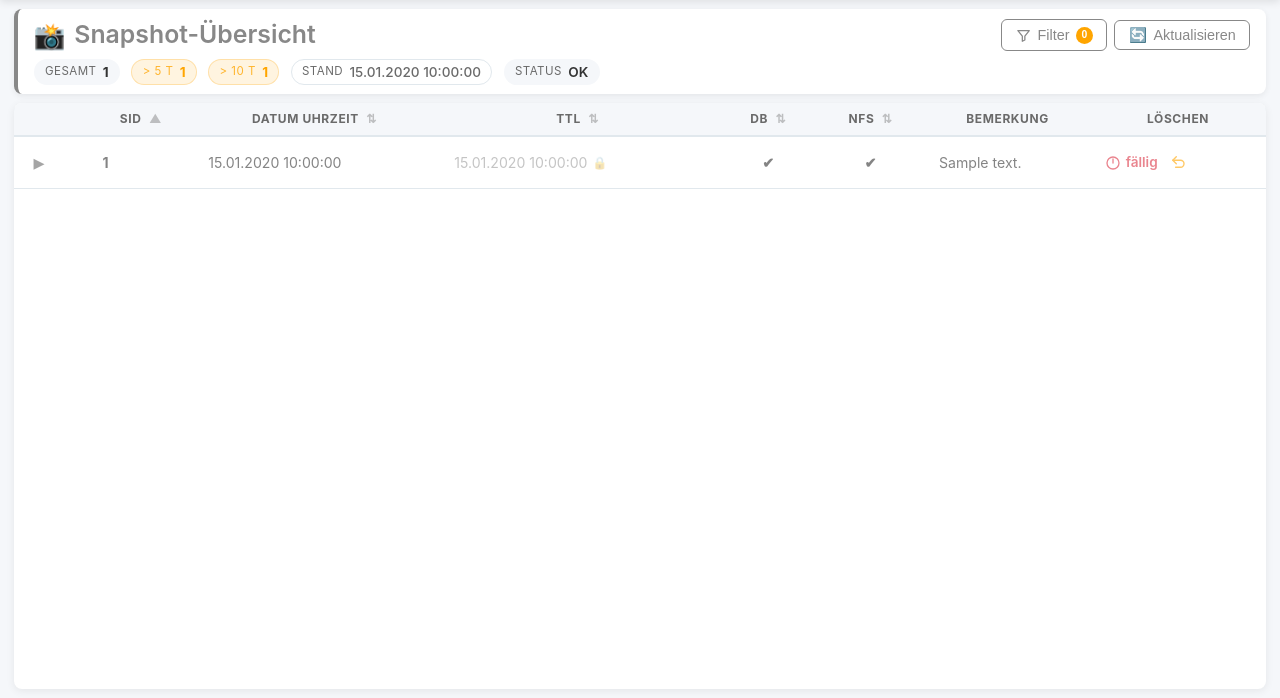
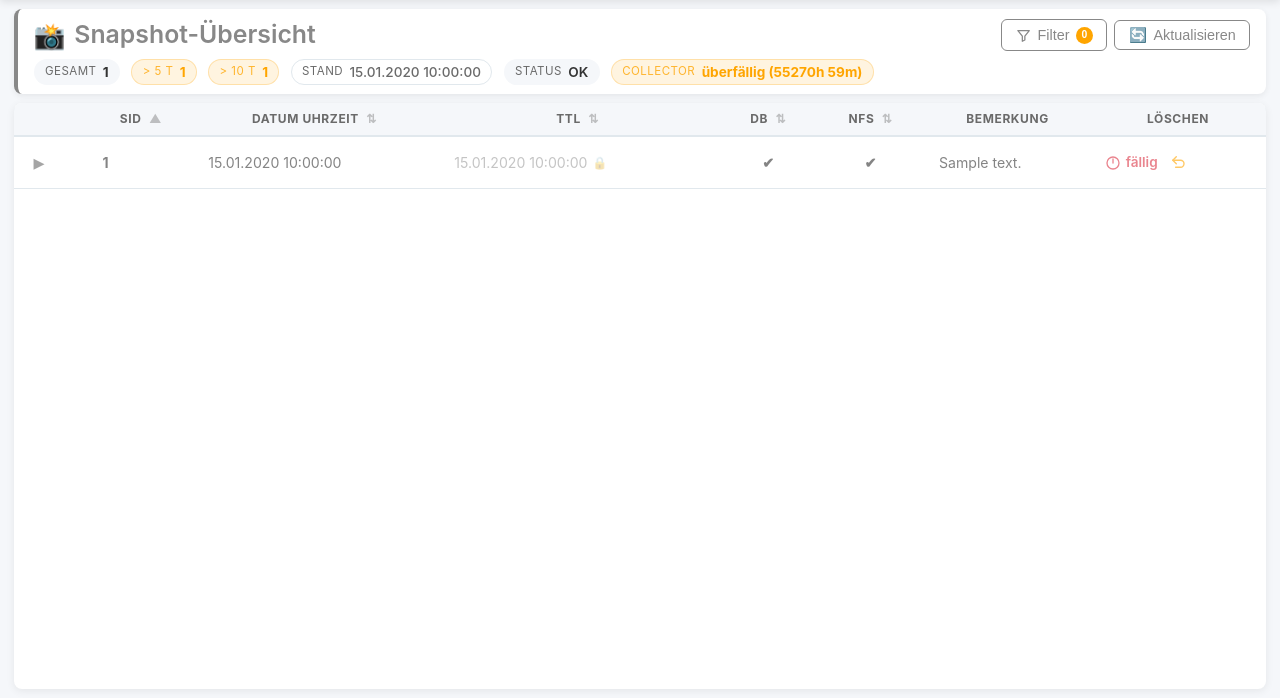
Before and after one commit to TimUx/storage-dashboard, a Flask app: page /snaps in a window 1280 px wide. Shown: the part 102-800 px from the top of the page. Run offline with Flask 3, Linux system fonts and the light colour scheme; tables that the repository leaves empty hold one stand-in row (values such as "Sample post").

Commit message:
fix(snaps): compact filter row and expose collector refresh diagnostics
Improve the snapshots header by fitting filters into a denser single-row layout and add collector metadata so overdue or failed background refreshes are visible directly in the UI.

Co-authored-by: Cursor <cursoragent@cursor.com>

```diff
--- a/app/routes/snaps.py
+++ b/app/routes/snaps.py
@@ -183,6 +183,16 @@ def api_list():
     last_run = SnapshotCollectorMetadata.query.order_by(
         SnapshotCollectorMetadata.run_at.desc()
     ).first()
+    last_success_run = SnapshotCollectorMetadata.query.filter(
+        SnapshotCollectorMetadata.status == 'success'
+    ).order_by(SnapshotCollectorMetadata.run_at.desc()).first()
+    last_error_run = SnapshotCollectorMetadata.query.filter(
+        SnapshotCollectorMetadata.status == 'error'
+    ).order_by(SnapshotCollectorMetadata.run_at.desc()).first()
+    try:
+        from app.snap_service import SNAP_COLLECT_INTERVAL_SECONDS
+    except Exception:
+        SNAP_COLLECT_INTERVAL_SECONDS = 15 * 60
 
     snapshots_payload = []
     for rec in records:
@@ -208,6 +218,16 @@ def api_list():
             'older_10_days': older_10,
             'last_update': (last_run.run_at.isoformat() + 'Z') if last_run else None,
             'last_update_status': last_run.status if last_run else None,
+            'last_success_update': (
+                last_success_run.run_at.isoformat() + 'Z'
+            ) if last_success_run else None,
+            'last_error_update': (
+                last_error_run.run_at.isoformat() + 'Z'
+            ) if last_error_run else None,
+            'last_error_message': (
+                (last_error_run.error_message or '').strip()
+            ) if last_error_run else None,
+            'collector_interval_seconds': SNAP_COLLECT_INTERVAL_SECONDS,
             'actions_lock_hours': _TTL_ACTION_LOCK_HOURS,
             'ttl_min_increase_hours': _TTL_MIN_INCREASE_HOURS,
             'snap_ttl_auto_delete_enabled': snap_ttl_auto_delete_enabled,
--- a/app/templates/snaps.html
+++ b/app/templates/snaps.html
@@ -172,8 +172,8 @@ body.sn-page > .container {
     box-shadow: 0 2px 6px rgba(0,0,0,.07);
     padding: .65rem .9rem;
     display: grid;
-    grid-template-columns: minmax(220px, 2fr) repeat(4, minmax(140px, 1fr)) auto;
-    gap: .5rem .85rem;
+    grid-template-columns: minmax(220px, 1.8fr) repeat(4, minmax(118px, .9fr)) minmax(185px, auto) auto;
+    gap: .4rem .6rem;
     align-items: end;
     flex: 0 0 auto;
 }
@@ -199,7 +199,7 @@ body.sn-page > .container {
     display: inline-flex;
     align-items: center;
     gap: .3rem;
-    font-size: .72rem;
+    font-size: .68rem;
     color: var(--sn-muted);
     text-transform: uppercase;
     letter-spacing: .04em;
@@ -233,7 +233,7 @@ body.sn-page > .container {
     font-size: .88rem;
     background: var(--sn-bg);
     color: var(--sn-text);
-    min-height: 2.2rem;
+    min-height: 2rem;
     transition: border-color .15s, box-shadow .15s;
 }
 .sn-filters input[type="text"]:focus,
@@ -251,8 +251,25 @@ body.sn-page > .container {
     justify-self: end;
 }
 .sn-filter-actions .btn-secondary {
-    min-height: 2.2rem;
+    min-height: 2rem;
     white-space: nowrap;
+    font-size: .82rem;
+    padding: .35rem .7rem;
+}
+.sn-filter-check {
+    align-self: end;
+}
+.sn-filter-check .sn-filter-check-label {
+    display: inline-flex;
+    align-items: center;
+    gap: .35rem;
+    white-space: nowrap;
+    text-transform: none;
+    letter-spacing: 0;
+    font-size: .76rem;
+}
+.sn-filter-check .sn-filter-check-label input[type="checkbox"] {
+    margin: 0;
 }
 
 /* Table – fills remaining vertical space, only the body scrolls */
@@ -784,7 +801,7 @@ td.ttl-cell .ttl-display.ttl-locked .ttl-edit-icon { opacity: .8; }
         <div class="sn-filter-field sn-filter-check" id="filter-ttl-exclusion-row" hidden>
             <label class="sn-filter-label sn-filter-check-label" for="filter-ttl-exclusion-only">
                 <input type="checkbox" id="filter-ttl-exclusion-only" onchange="applyFilters()">
-                Nur TTL-Auto-Lösch-Ausnahmen
+                Nur TTL-Ausnahmen
             </label>
         </div>
 
@@ -972,6 +989,14 @@ function renderStats(stats) {
     const panel = document.getElementById('sn-stats');
     const lastUpdate = stats.last_update ? formatDt(stats.last_update) : '–';
     const status = (stats.last_update_status || '').toLowerCase();
+    const lastErrorAt = stats.last_error_update ? formatDt(stats.last_error_update) : null;
+    const lastErrorMsg = (stats.last_error_message || '').trim();
+    const intervalSeconds = Number(stats.collector_interval_seconds || 0);
+    const staleThresholdSeconds = intervalSeconds > 0 ? Math.max(intervalSeconds * 2, 20 * 60) : 20 * 60;
+    const lastUpdateAgeSeconds = stats.last_update ? Math.floor((Date.now() - new Date(stats.last_update).getTime()) / 1000) : null;
+    const staleByAge = Number.isFinite(lastUpdateAgeSeconds) && lastUpdateAgeSeconds > staleThresholdSeconds;
+    const staleByStatus = status === 'error';
+    const stale = staleByAge || staleByStatus;
     const total   = stats.total ?? 0;
     const older5  = stats.older_5_days ?? 0;
     const older10 = stats.older_10_days ?? 0;
@@ -994,6 +1019,26 @@ function renderStats(stats) {
         <span class="sn-chip warn" title="Abgelaufene TTLs werden vom Collector automatisch auf dem Storage gelöscht (ohne 24h-Widerruf).">
             <span class="sn-chip-label">TTL-Auto-Löschung</span>
             <span class="sn-chip-value">an</span>
+        </span>`;
+    }
+
+    let collectorHealthChip = '';
+    if (staleByAge && Number.isFinite(lastUpdateAgeSeconds)) {
+        collectorHealthChip = `
+        <span class="sn-chip warn" title="Die Collector-Aktualisierung ist überfällig. Hintergrund-Thread prüfen.">
+            <span class="sn-chip-label">Collector</span>
+            <span class="sn-chip-value">überfällig (${formatAge(lastUpdateAgeSeconds)})</span>
+        </span>`;
+    }
+    let collectorErrorChip = '';
+    if (staleByStatus || lastErrorMsg) {
+        const errorTitle = lastErrorMsg
+            ? `Letzter Fehler: ${lastErrorMsg}${lastErrorAt ? ` (${lastErrorAt})` : ''}`
+            : 'Letzter Collector-Lauf mit Fehler beendet.';
+        collectorErrorChip = `
+        <span class="sn-chip error" title="${escAttr(errorTitle)}">
+            <span class="sn-chip-label">Fehler</span>
+            <span class="sn-chip-value">${lastErrorAt ? escHtml(lastErrorAt) : 'Details im Server-Log'}</span>
         </span>`;
     }
 
@@ -1018,9 +1063,21 @@ function renderStats(stats) {
             <span class="sn-chip-label">Status</span>
             <span class="sn-chip-value" style="font-weight:600">${escHtml(statusLabel)}</span>
         </span>
+        ${collectorHealthChip}
+        ${collectorErrorChip}
         ${ruleChip}
     `;
     renderCollectorRunningChip();
+}
+
+function formatAge(totalSeconds) {
+    if (!Number.isFinite(totalSeconds) || totalSeconds < 0) return 'unbekannt';
+    const mins = Math.floor(totalSeconds / 60);
+    if (mins < 1) return '<1 min';
+    if (mins < 60) return `${mins} min`;
+    const hrs = Math.floor(mins / 60);
+    const remMin = mins % 60;
+    return remMin ? `${hrs}h ${remMin}m` : `${hrs}h`;
 }
 
 function updateTtlExclusionFilterRow() {
```
